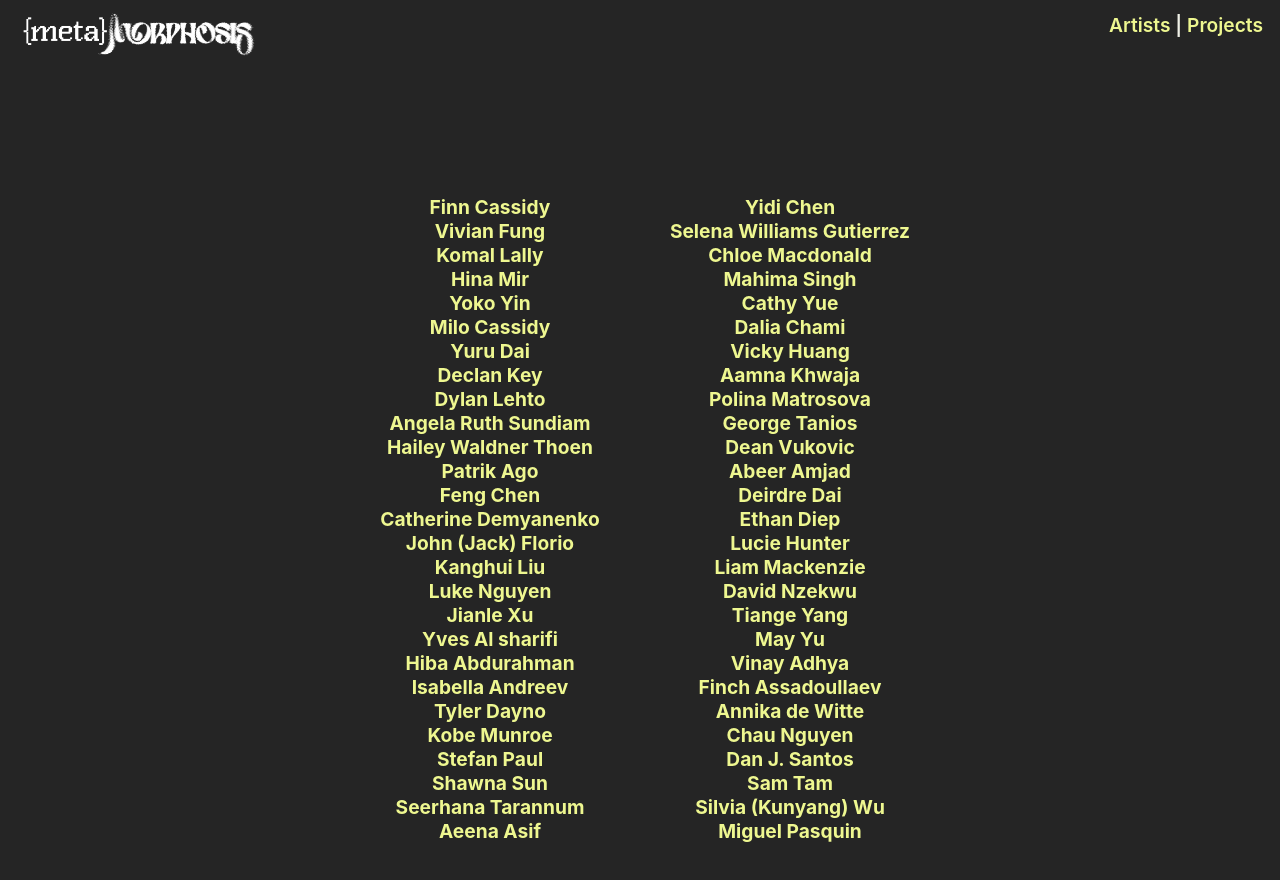
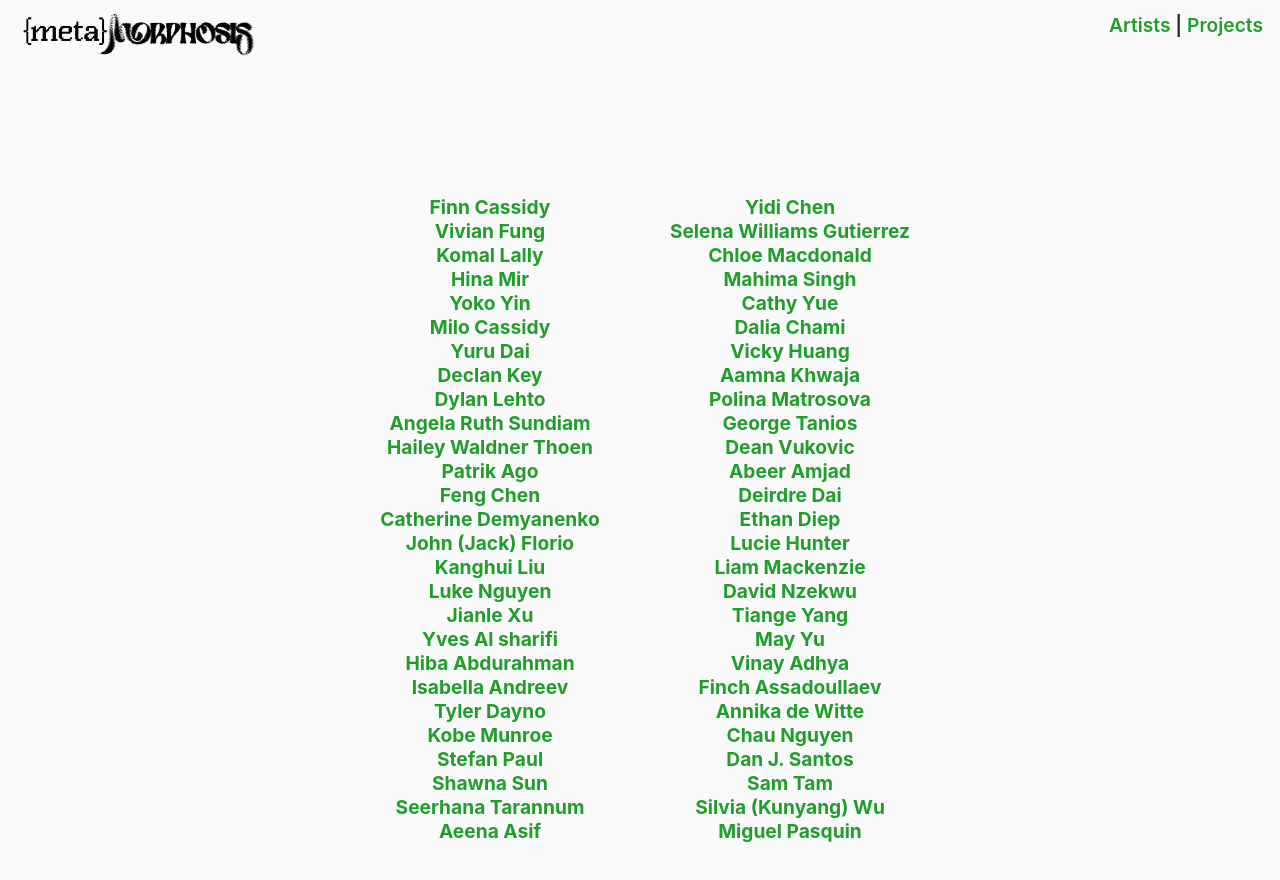
Before and after one commit to markargo/new-media-gallery, a React (Create React App) app in the folder react-app/: page /artist in a window 1280 px wide. Shown: the top 880 px of the page. Built offline with nearby package versions, Linux system fonts and the light colour scheme.

Commit message:
Color and style tweaks

```diff
--- a/react-app/public/index.html
+++ b/react-app/public/index.html
@@ -24,7 +24,7 @@
       work correctly both with client-side routing and a non-root public URL.
       Learn how to configure a non-root public URL by running `npm run build`.
     -->
-    <title>React App</title>
+    <title>New Media 2025: METAMORPHOSIS</title>
   </head>
   <body>
     <noscript>You need to enable JavaScript to run this app.</noscript>
--- a/react-app/src/App.scss
+++ b/react-app/src/App.scss
@@ -1,4 +1,4 @@
-@import "common";
+@import "common.scss";
 
 // Rest of your SCSS code here
 .app-wrapper {
@@ -7,7 +7,7 @@
   min-height: 100vh;
   // background-color: lime;
   // background-color: rgb(237, 237, 168);
-  background-color: rgb(37, 37, 37);
+  background-color: $bgColor;
 
   display: flex;
   flex-direction: column;
--- a/react-app/src/common.scss
+++ b/react-app/src/common.scss
@@ -1,3 +1,24 @@
+
+// dark theme
+// $bgColor: rgb(37, 37, 37);
+// $logoInvert: 1;
+
+// metamorphosis theme
+$bgColor: rgb(250, 250, 250);
+$logoInvert: 0;
+$titleBgColor: rgb(31, 31, 31, 0.95);
+
+// $textColor: rgb(239, 240, 231);
+// $linkColor: rgb(238, 247, 144);
+// $visitedColor: rgb(247, 216, 144);
+// $hoverColor: rgb(238, 247, 144);
+$textColor: rgb(37, 37, 37);
+$linkColor: rgb(31, 158, 42);
+$visitedColor: rgb(13, 116, 13);
+$hoverColor: rgb(30, 175, 47);
+$titleBgColor: rgb(250, 250, 250, 0.9);
+
+
 @mixin centered-flexbox($max-width: 600px) {
   display: flex;
   justify-content: flex-start;
@@ -132,20 +153,23 @@
 
 }
 
+
 body {
-  color: rgb(239, 240, 231);
+  color: $textColor;
 }
 
+
 a {
-  color: rgb(238, 247, 144);
+
+  color: $linkColor;
   text-decoration: none;
 
   &:visited {
-    color: rgb(247, 216, 144);
+    color: $visitedColor;
   }
 
   &:hover {
-    color: rgb(238, 247, 144);
+    color: $hoverColor;
     text-decoration: underline;
   }
 }
--- a/react-app/src/components/AppHeader.scss
+++ b/react-app/src/components/AppHeader.scss
@@ -32,7 +32,7 @@
   }
 
   img {
-    filter: invert(1);
+    filter: invert($logoInvert);
     max-height: 50px;
     width: auto;
   }
--- a/react-app/src/components/ExhibitionItem.scss
+++ b/react-app/src/components/ExhibitionItem.scss
@@ -16,7 +16,7 @@
   position: absolute;
   bottom: 1.0rem;
   left: 1.0rem;
-  background: rgb(31, 31, 31, 0.95);
+  background: $titleBgColor;
   padding: 0.5rem 1.0rem;
 
   font-size: 2.0rem;
--- a/react-app/src/components/ProjectItem.scss
+++ b/react-app/src/components/ProjectItem.scss
@@ -16,7 +16,7 @@
   position: absolute;
   bottom: 1.0rem;
   left: 1.0rem;
-  background: rgb(31, 31, 31, 0.95);
+  background: $titleBgColor;
   padding: 0.5rem 1.0rem;
 
   font-size: clamp(1.2rem, 2vw, 2.0rem);
--- a/react-app/src/data/exhibitions.ts
+++ b/react-app/src/data/exhibitions.ts
@@ -2,7 +2,7 @@ export const EXHIBITIONS = [
   {
     id: "metamorphosis",
     name: "METAMORPHOSIS",
-    img: "media/Cover.png",
+    img: "media/Cover.jpg",
     desc: "<p>After eight months of continued collaboration, effort, experimentation and creativity, the New Media program at Toronto Metropolitan University is delighted to announce and share with the public METAMORPHOSIS 2025 - a collection of works from the 2024-2025 thesis cohort. METAMORPHOSIS brings together a diverse range of works, offering a glimpse into a moment of artistic and technological variability, where change is both a process and a constant.</p> <p><strong>METAMORPHOSIS</strong> arose from a period of uncertainty. As emerging artists in a tumultuous cultural and social landscape, transformation represents resilience. The ability to adapt is not just a necessity but a creative force – one that shapes both our individual practices and the broader field.</p>",
     footer: "<p>Our practices are molded by our inherent curiosity. Through constant iteration and reinvention, we embrace this fluidity as a catalyst for creation. We have combined mediums, technologies, and languages across generations, finding new ways to express ourselves and to engage with a world that is also in flux– because to be an artist is to adapt. METAMORPHOSIS represents the changes we see within ourselves, within our work, and within the field of New Media as it continues to redefine itself.</p> <p>Alongside its students, New Media has also evolved through many stages – starting out in School of Image Arts, moving to RTA and culminating into its own standalone program. This moment marks the beginning of something new – a chance to celebrate how far we’ve come and envision where we’re headed. META as an ode to the past, MORPHOSIS as a nod to new beginnings.</p> <p>These works, ranging in form, process and approach are joined by the nature of the work at this time: one of artists in flux, one of a cultural moment, and one of a desire to share work publicly - and doing so, creating an exchange of thought, experience and insight. METAMORPHOSIS, a state of transition into something changed and distinct, is celebrated.</p>",
     startDate: "2025-04-16T22:00:00Z",
```
Also changed, not shown: react-app/public/media/Cover.jpg (added).
